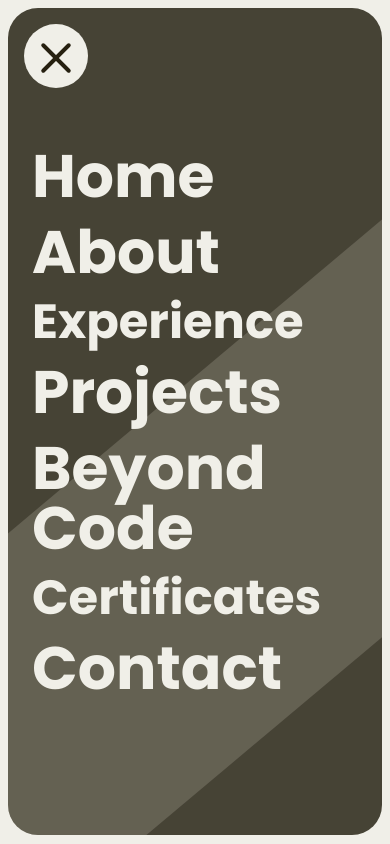
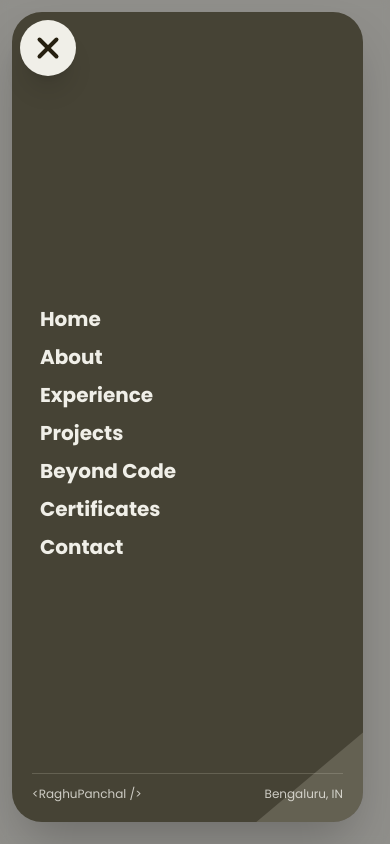
Before and after one commit to Raghupanchal/Raghupanchal-portfolio, a React (Vite) app: page / in a window 390 px wide. Both pictures are taken after a click on the element 56 px from the left and 56 px from the top of the page. Shown: the top 844 px of the page. Built offline with nearby package versions, Linux system fonts and the light colour scheme.

Commit message:
feat: add Navbar component with animated mobile navigation drawer

```diff
--- a/src/components/Navbar.jsx
+++ b/src/components/Navbar.jsx
@@ -2,61 +2,63 @@ import React, { useState } from 'react';
 import { AnimatePresence, motion } from 'framer-motion';
 
 const Overlay = ({ onClose }) => {
+  const menuItems = [
+    { name: "Home", href: "#home" },
+    { name: "About", href: "#about" },
+    { name: "Experience", href: "#experience" },
+    { name: "Projects", href: "#projects" },
+    { name: "Beyond Code", href: "#coding" },
+    { name: "Certificates", href: "#certificates" },
+    { name: "Contact", href: "#contact" },
+  ];
+
   return (
     <AnimatePresence>
-      <motion.div className={`fixed top-2 sm:top-4 left-2 sm:left-4 h-[98vh] w-[96vw] sm:w-2/3 lg:w-1/3 bg-[#464335] flex items-center justify-center z-40 rounded-[30px] overflow-hidden pl-2`}
+      {/* Backdrop */}
+      <motion.div
+        className="fixed inset-0 bg-black/40 backdrop-blur-sm z-40"
         onClick={onClose}
+        initial={{ opacity: 0 }}
+        animate={{ opacity: 1 }}
+        exit={{ opacity: 0 }}
+        transition={{ duration: 0.3 }}
+      />
+
+      {/* Hamburger Drawer */}
+      <motion.div
+        className="fixed top-3 sm:top-4 left-3 sm:left-4 h-[calc(100vh-24px)] max-h-[96vh] w-[90vw] sm:w-[360px] md:w-[400px] bg-[#464335] flex flex-col justify-between z-40 rounded-[30px] overflow-hidden p-5 sm:p-7 pt-20 sm:pt-24 pb-5 sm:pb-6 shadow-2xl"
         initial={{ opacity: 0.5, x: '-120px' }}
         animate={{ opacity: 1, x: '0' }}
         exit={{ opacity: 0.5, x: '-120px' }}
-        transition={{ duration: 0.7, ease: 'backOut' }}
+        transition={{ duration: 0.4, ease: 'backOut' }}
       >
-        <div className='absolute w-[2000px] h-80 bg-[#DAD7C733] -rotate-[40deg] z-0 mt-80'></div>
-        <div className="overlay-content text-primarylight z-10">
-          <motion.ul className='text-textdark2'>
-            <motion.li className='text-6xl sm:text-6xl font-bold hover:text-[#262010] p-4 py-2'
-              initial={{ opacity: 0, x: '-50px' }}
-              animate={{ opacity: 1, x: '0px' }}
-              exit={{ opacity: 0, x: '-50px' }}
-              transition={{ duration: 0.5, ease: 'backOut', delay: 0.3 }}
-            ><a href='#home'>Home</a></motion.li>
-            <motion.li className='text-6xl sm:text-6xl font-bold hover:text-[#262010] p-4 py-2'
-              initial={{ opacity: 0, x: '-50px' }}
-              animate={{ opacity: 1, x: '0px' }}
-              exit={{ opacity: 0, x: '-50px' }}
-              transition={{ duration: 0.5, ease: 'backOut', delay: 0.4 }}
-            ><a href='#about'>About</a></motion.li>
-            <motion.li className='text-5xl sm:text-6xl font-bold hover:text-[#262010] p-4 py-2'
-              initial={{ opacity: 0, x: '-50px' }}
-              animate={{ opacity: 1, x: '0px' }}
-              exit={{ opacity: 0, x: '-50px' }}
-              transition={{ duration: 0.5, ease: 'backOut', delay: 0.5 }}
-            ><a href='#experience'>Experience</a></motion.li>
-            <motion.li className='text-6xl sm:text-6xl font-bold hover:text-[#262010] p-4 py-2'
-              initial={{ opacity: 0, x: '-50px' }}
-              animate={{ opacity: 1, x: '0px' }}
-              exit={{ opacity: 0, x: '-50px' }}
-              transition={{ duration: 0.5, ease: 'backOut', delay: 0.6 }}
-            ><a href='#projects'>Projects</a></motion.li>
-            <motion.li className='text-6xl sm:text-6xl font-bold hover:text-[#262010] p-4 py-2'
-              initial={{ opacity: 0, x: '-50px' }}
-              animate={{ opacity: 1, x: '0px' }}
-              exit={{ opacity: 0, x: '-50px' }}
-              transition={{ duration: 0.5, ease: 'backOut', delay: 0.6 }}
-            ><a href='#coding'>Beyond Code</a></motion.li>
-            <motion.li className='text-5xl sm:text-6xl font-bold hover:text-[#262010] p-4 py-2'
-              initial={{ opacity: 0, x: '-50px' }}
-              animate={{ opacity: 1, x: '0px' }}
-              exit={{ opacity: 0, x: '-50px' }}
-              transition={{ duration: 0.5, ease: 'backOut', delay: 0.7 }}
-            ><a href='#certificates'>Certificates</a></motion.li>
-            <motion.li className='text-6xl sm:text-6xl font-bold hover:text-[#262010] p-4 py-2'
-              initial={{ opacity: 0, x: '-50px' }}
-              animate={{ opacity: 1, x: '0px' }}
-              exit={{ opacity: 0, x: '-50px' }}
-              transition={{ duration: 0.5, ease: 'backOut', delay: 0.8 }}
-            ><a href='#contact'>Contact</a></motion.li>
+        {/* Diagonal Ribbon Stripe */}
+        <div className="absolute w-[2000px] h-80 bg-[#DAD7C733] -rotate-[40deg] z-0 pointer-events-none mt-32"></div>
+
+        {/* Menu Items Container */}
+        <div className="relative z-10 flex-1 flex flex-col justify-center my-auto overflow-y-auto no-scrollbar">
+          <motion.ul className="text-textdark2 flex flex-col space-y-0.5 sm:space-y-1">
+            {menuItems.map((item, idx) => (
+              <motion.li
+                key={item.name}
+                className="text-xl sm:text-2xl md:text-3xl font-bold hover:text-[#262010] py-1 sm:py-1.5 px-2 rounded-xl transition-all duration-200"
+                initial={{ opacity: 0, x: '-30px' }}
+                animate={{ opacity: 1, x: '0px' }}
+                exit={{ opacity: 0, x: '-30px' }}
+                transition={{ duration: 0.35, ease: 'backOut', delay: 0.08 + idx * 0.04 }}
+              >
+                <a href={item.href} onClick={onClose} className="block w-full">
+                  {item.name}
+                </a>
+              </motion.li>
+            ))}
           </motion.ul>
+        </div>
+
+        {/* Footer info */}
+        <div className="relative z-10 pt-3 border-t border-[#DAD7C733] text-xs font-mono text-textdark2/80 flex items-center justify-between">
+          <span>&lt;RaghuPanchal /&gt;</span>
+          <span>Bengaluru, IN</span>
         </div>
       </motion.div>
     </AnimatePresence>
@@ -77,22 +79,27 @@ const Navbar = () => {
   return (
     <>
       <div
-        className={`fixed w-16 h-16 top-6 sm:top-8 left-6 sm:left-8 navbar-icon z-50 rounded-full ${isCross ? 'cross bg-primary' : ''
-          } bg-primary`}
+        className={`fixed w-14 h-14 sm:w-16 sm:h-16 top-5 sm:top-7 left-5 sm:left-7 navbar-icon z-50 rounded-full cursor-pointer transition-all duration-300 shadow-xl ${
+          isCross ? 'cross bg-primary' : 'bg-primary'
+        }`}
         onClick={handleClick}
+        aria-label="Navigation Menu"
       >
-        <div className="rounded-full p-4 flex flex-col justify-evenly items-center h-full w-full">
+        <div className="rounded-full p-3.5 sm:p-4 flex flex-col justify-evenly items-center h-full w-full">
           <div
-            className={`w-10 h-1 bg-textlight rounded transition-transform ${isCross ? 'rotate-45 mt-1' : ''
-              }`}
+            className={`w-7 sm:w-9 h-1 bg-textlight rounded transition-transform duration-300 ${
+              isCross ? 'rotate-45 translate-y-2 sm:translate-y-2.5' : ''
+            }`}
           ></div>
           <div
-            className={`w-10 h-1 bg-textlight rounded transition-opacity ${isCross ? 'opacity-0' : ''
-              }`}
+            className={`w-7 sm:w-9 h-1 bg-textlight rounded transition-opacity duration-300 ${
+              isCross ? 'opacity-0' : ''
+            }`}
           ></div>
           <div
-            className={`w-10 h-1 bg-textlight rounded transition-transform ${isCross ? '-rotate-45 -mt-8' : ''
-              }`}
+            className={`w-7 sm:w-9 h-1 bg-textlight rounded transition-transform duration-300 ${
+              isCross ? '-rotate-45 -translate-y-2 sm:-translate-y-2.5' : ''
+            }`}
           ></div>
         </div>
       </div>
```
